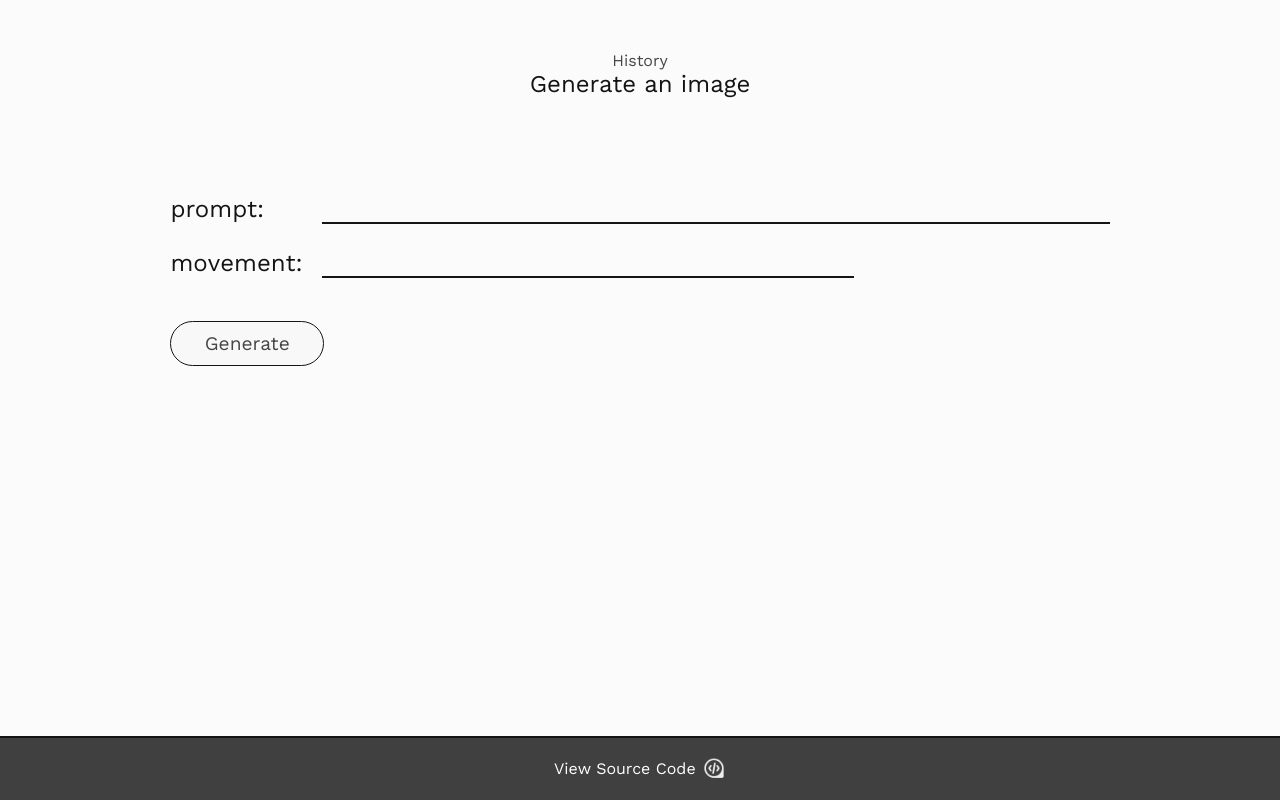
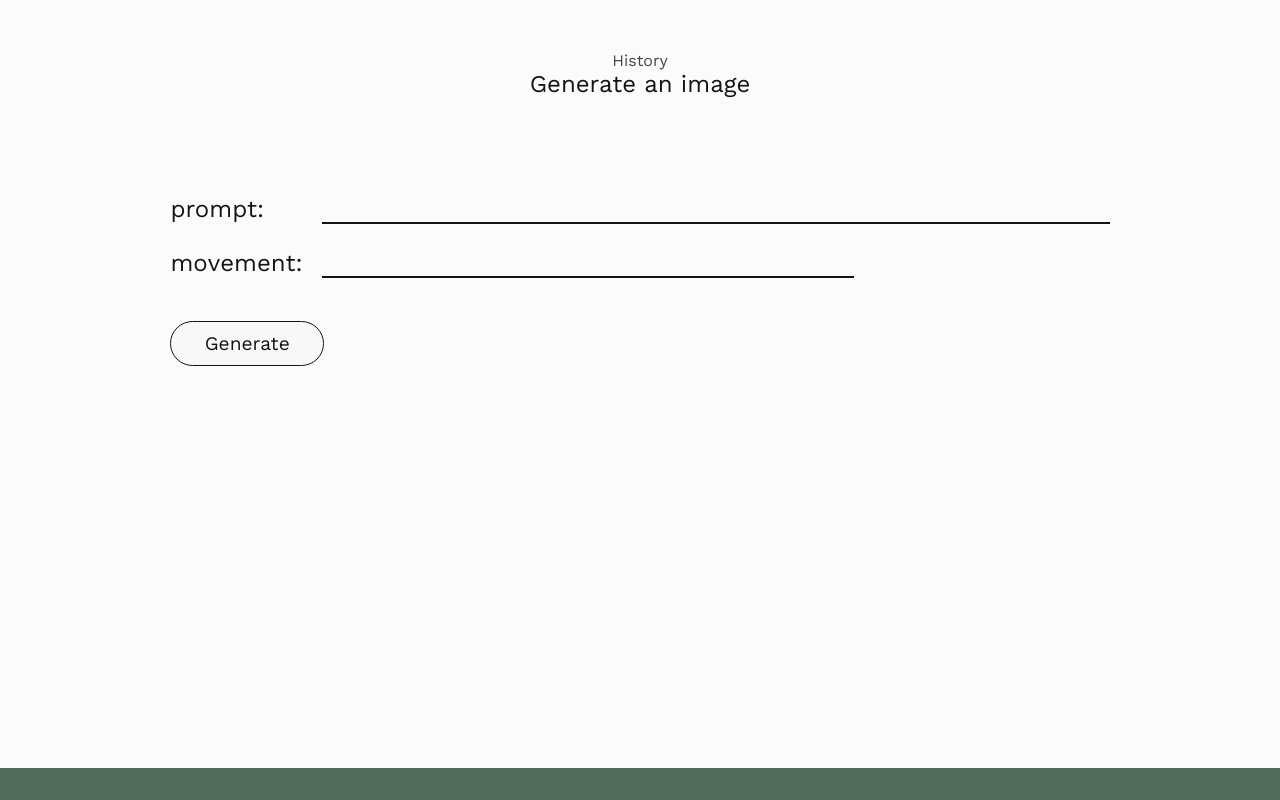
Before and after one commit to dejmedus/art-generated, a Flask app: page / in a window 1280 px wide. Run offline with Flask 3, Linux system fonts and the light colour scheme.

Commit message:
update styling to respect prefers color scheme

```diff
--- a/static/css/style.css
+++ b/static/css/style.css
@@ -6,6 +6,25 @@
   --text-secondary: rgb(70, 70, 70);
 
   --accent: rgb(81, 107, 92);
+  --accent-secondary: rgb(243, 243, 243);
+
+  --icon: none;
+}
+
+@media (prefers-color-scheme: dark) {
+  :root {
+    --bg: rgb(20, 20, 20);
+    --bg-secondary: rgb(50, 50, 50);
+
+    --text: rgb(224, 224, 224);
+    --text-secondary: rgb(251, 251, 251);
+
+    --accent: rgb(113, 139, 124);
+    --accent-secondary: rgb(25, 25, 25);
+
+    --icon: invert(100%) sepia(0%) saturate(0%) hue-rotate(131deg)
+      brightness(103%) contrast(103%);
+  }
 }
 * {
   margin: 0;
@@ -50,7 +69,7 @@ input {
 input:focus {
   outline: none;
   border-bottom: 2px solid var(--accent);
-  box-shadow: 0 2px 0 var(--accent);
+  box-shadow: 0 6px 0 var(--accent);
 }
 fieldset {
   border: none;
@@ -59,7 +78,7 @@ fieldset {
   line-height: 1.5em;
 }
 button {
-  color: var(--text-secondary);
+  color: var(--text);
   width: 8em;
   border: 1px solid var(--text);
   background-color: var(--bg-secondary);
@@ -71,9 +90,14 @@ button {
 button .icon {
   padding: 0.4em;
 }
+button img {
+  filter: var(--icon);
+}
 
 button:hover {
-  box-shadow: rgba(0, 0, 0, 0.1) 0px 4px 12px;
+  border: 1px solid var(--accent);
+  color: var(--accent);
+  box-shadow: rgba(99, 99, 99, 0.2) 0px 2px 8px 0px;
 }
 table {
   display: grid;
@@ -85,27 +109,17 @@ tr {
   display: flex;
   align-items: center;
   gap: 1em;
+  color: var(--text);
 }
 tr .row-prompt {
   flex: 1;
 }
 tr:nth-of-type(2n) {
-  background-color: rgb(243, 243, 243);
+  background-color: var(--accent-secondary);
 }
 footer {
-  padding: 1.5% 6%;
-  border-top: 2px solid var(--text);
-  background-color: rgb(64, 64, 64);
-  justify-items: center;
-  align-items: center;
-  justify-content: center;
-}
-footer img {
-  width: 24px;
-  height: auto;
-}
-footer a {
-  color: white;
+  height: 4vh;
+  background-color: var(--accent);
 }
 a {
   color: var(--text-secondary);
--- a/templates/base.html
+++ b/templates/base.html
@@ -16,12 +16,7 @@
     <div class="container">
         {% block body %}{% endblock %}
     </div>
-    <footer>
-        <a class="link-pair" href="'https://github.com/dejmedus/art-generated">
-            View Source Code
-            <img src={{url_for('static', filename='images/code.png' )}} alt="code symbol magnified">
-        </a>
-    </footer>
+    <footer></footer>
 </body>
 
 </html>
```
